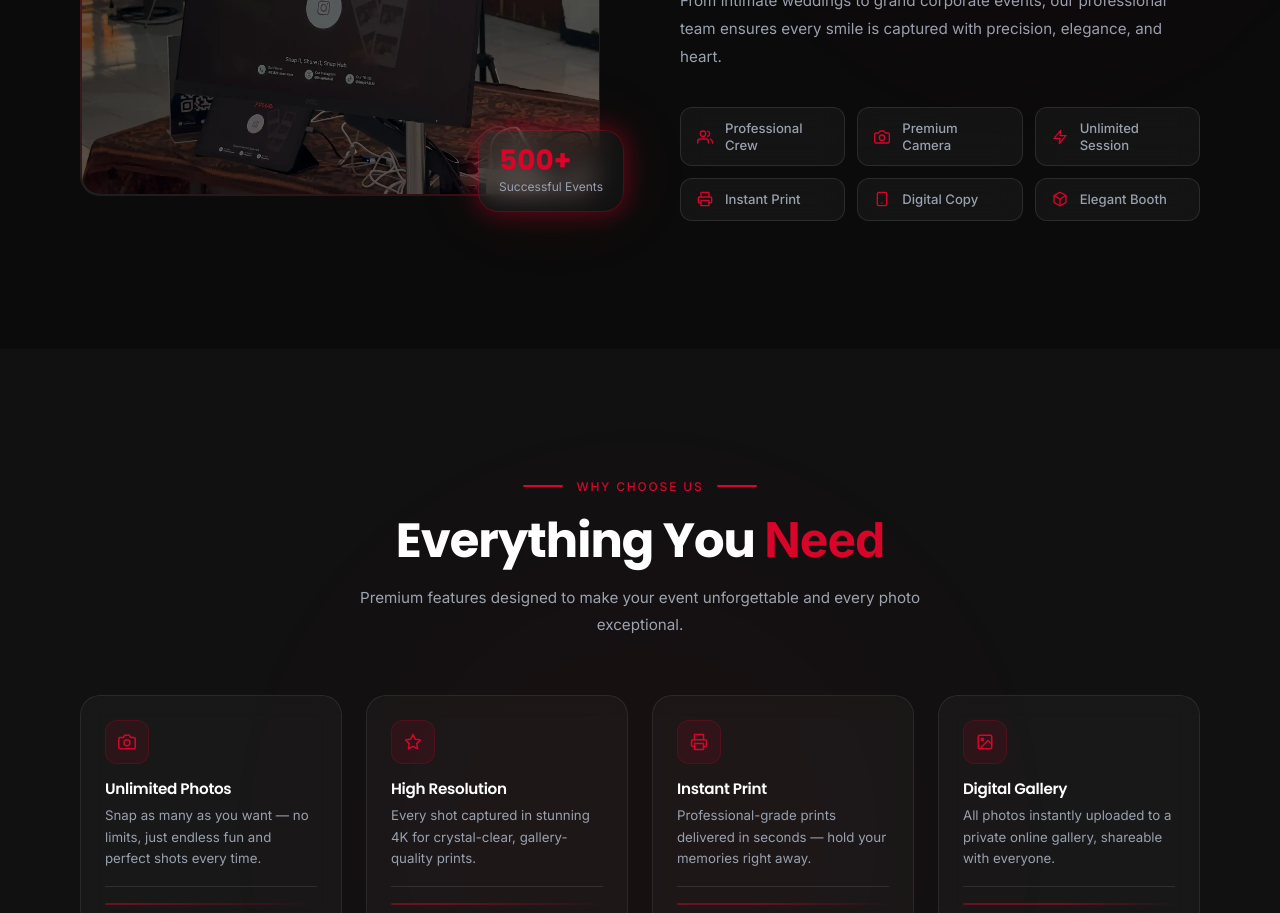
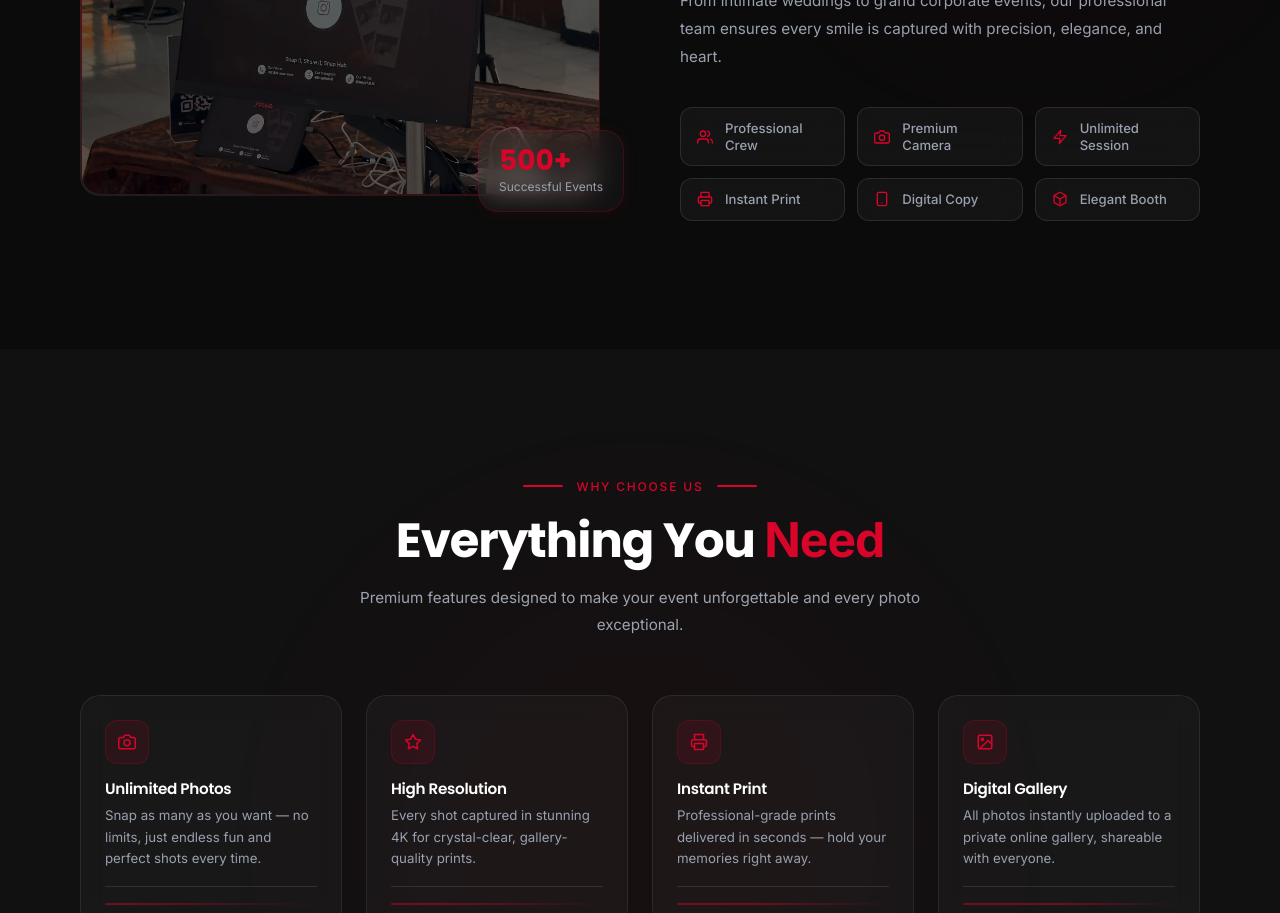
Before and after one commit to lohkookk/SnapHub.id, a React (Vite) app: page / in a window 1280 px wide. Shown: the part 1240-2153 px from the top of the page. Built offline with nearby package versions, Linux system fonts and the light colour scheme; no server answers; the database is empty.

Commit message:
fix: logic for red badge hover state

```diff
--- a/src/components/About.jsx
+++ b/src/components/About.jsx
@@ -48,7 +48,7 @@ const About = () => {
               transition={{ delay: 0.55, duration: 0.5 }}
               className="absolute bottom-0 -right-2 sm:-right-6 z-20"
             >
-              <div className="glass-card px-5 py-4 glow-red" style={{ border: '1px solid rgba(217,4,41,0.3)' }}>
+              <div className="glass-card-red px-5 py-4">
                 <div className="text-[1.75rem] font-bold text-[#D90429] font-heading leading-none">500+</div>
                 <div className="text-gray-400 text-xs mt-1 whitespace-nowrap">Successful Events</div>
               </div>
--- a/src/index.css
+++ b/src/index.css
@@ -205,6 +205,23 @@
     background: rgba(255, 255, 255, 0.06);
     border-color: rgba(217, 4, 41, 0.35);
     box-shadow: 0 0 35px rgba(217, 4, 41, 0.12), 0 20px 50px rgba(0, 0, 0, 0.4);
+    transform: translateY(-4px);
+  }
+
+  .glass-card-red {
+    background: rgba(255, 255, 255, 0.03);
+    backdrop-filter: blur(12px);
+    -webkit-backdrop-filter: blur(12px);
+    border: 1px solid rgba(217, 4, 41, 0.2);
+    border-radius: 20px;
+    box-shadow: 0 0 15px rgba(217, 4, 41, 0.1);
+    transition: all 0.35s cubic-bezier(0.4, 0, 0.2, 1);
+  }
+
+  .glass-card-red:hover {
+    background: rgba(255, 255, 255, 0.06);
+    border-color: rgba(217, 4, 41, 0.6);
+    box-shadow: 0 0 35px rgba(217, 4, 41, 0.5), 0 0 70px rgba(217, 4, 41, 0.2);
     transform: translateY(-4px);
   }
 
```
